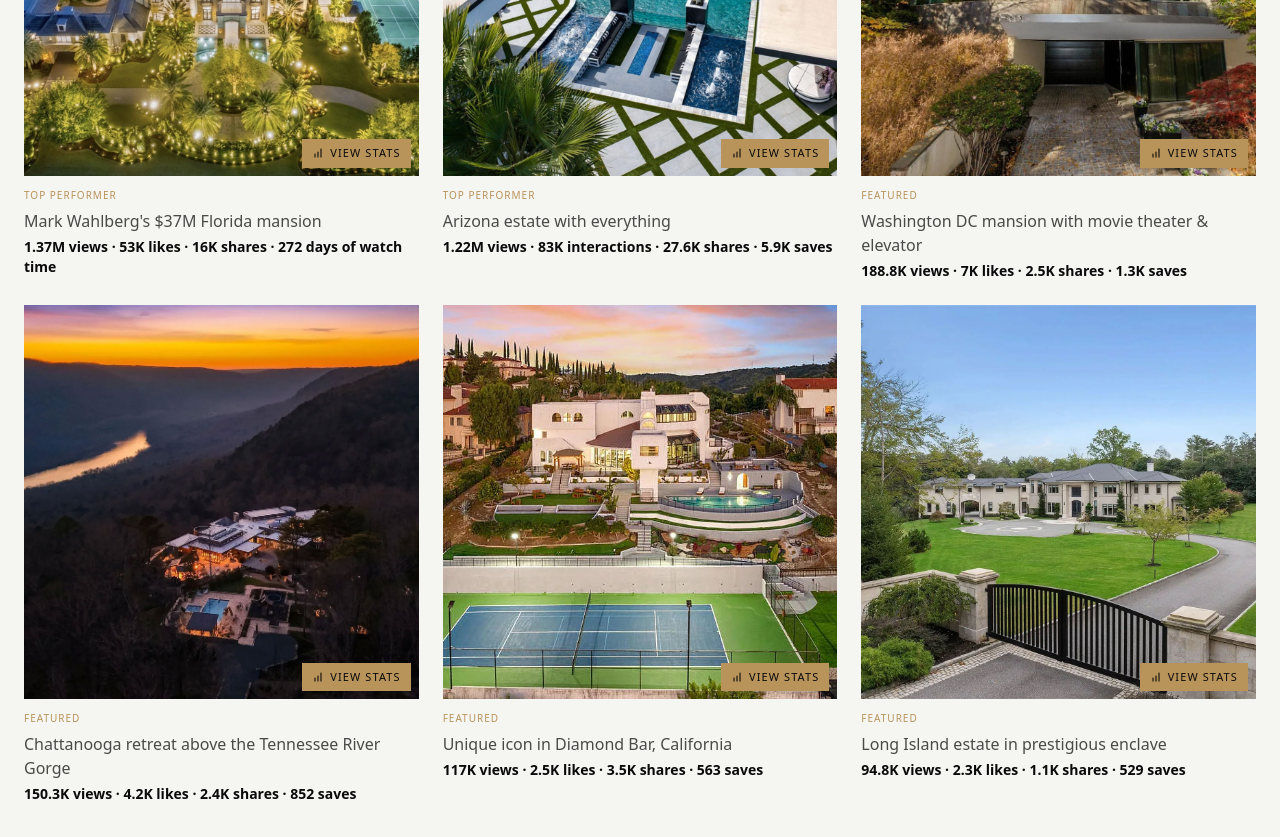
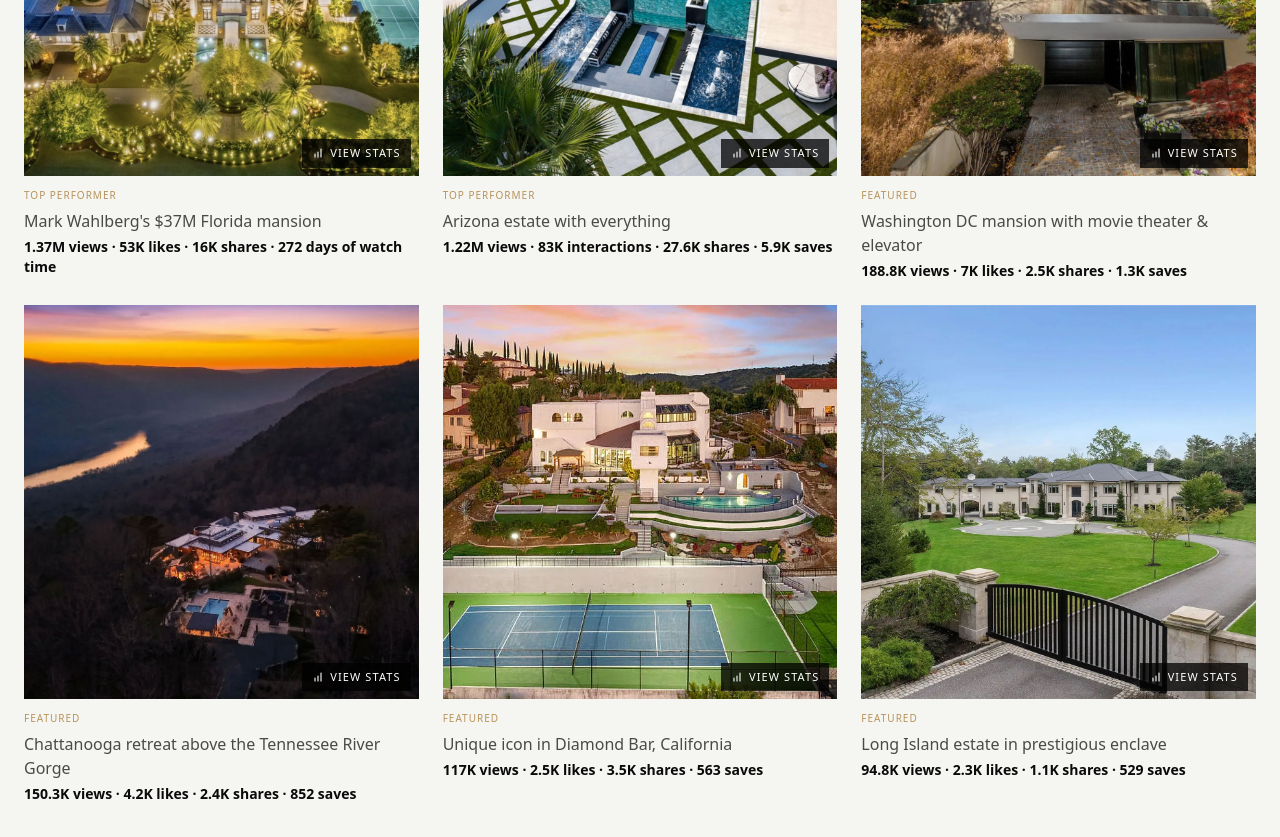
Before and after one commit to casteelgrp/ballercribs, a Next.js app: page /agents in a window 1280 px wide. Shown: the part 1520-2357 px from the top of the page. Built offline with nearby package versions, Linux system fonts and the light colour scheme; no server answers; the database is empty.

Commit message:
Revert "style(agents): flip View Stats button to accent default, dark on hover"
This reverts commit eb20d6b605133a1563e14ba47030b52af3f46b5a.

```diff
--- a/src/components/FeatureTile.tsx
+++ b/src/components/FeatureTile.tsx
@@ -49,15 +49,15 @@ export function FeatureTile({
               onError={() => setPhotoFailed(true)}
               className="absolute inset-0 w-full h-full object-cover"
             />
-            {/* View-stats chip. Accent as the default state so mobile (no
-                hover) still gets a visible CTA and the button doesn't blend
-                into busy property photos on desktop. Hover darkens for
-                affordance. */}
+            {/* View-stats chip. Always visible across breakpoints — this is a
+                key proof-point CTA on a sales page and mobile doesn't have hover
+                so a hover-gated button would be invisible to half the audience.
+                Color still shifts on hover for affordance. */}
             <button
               type="button"
               onClick={() => setLightboxOpen(true)}
               aria-label={`View Instagram Insights for ${caption}`}
-              className="absolute bottom-2 right-2 inline-flex items-center gap-1.5 bg-accent text-ink text-[11px] uppercase tracking-widest px-2.5 py-1.5 hover:bg-black/75 hover:text-white transition-colors"
+              className="absolute bottom-2 right-2 inline-flex items-center gap-1.5 bg-black/75 text-white text-[11px] uppercase tracking-widest px-2.5 py-1.5 hover:bg-accent hover:text-ink transition-colors"
             >
               <BarChartIcon />
               <span>View stats</span>
```
